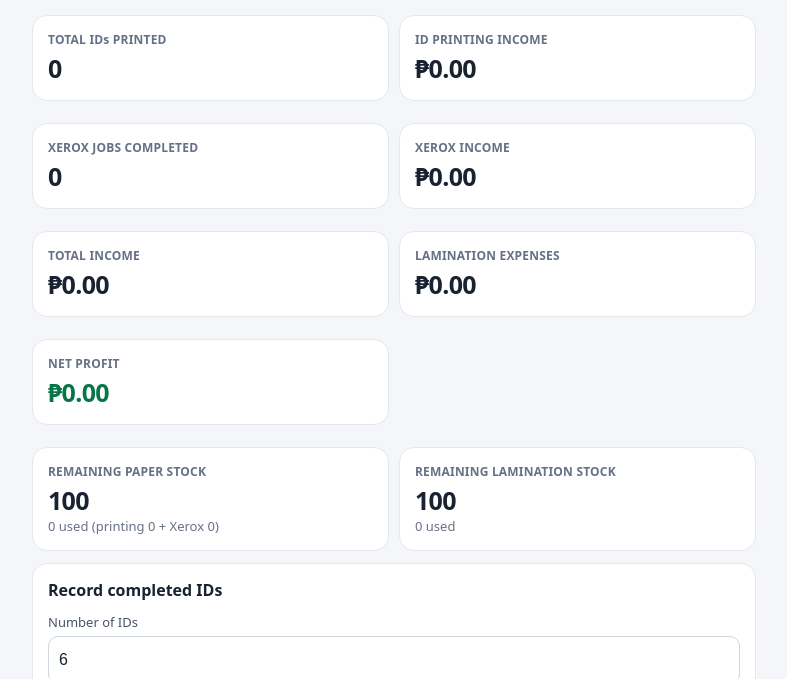
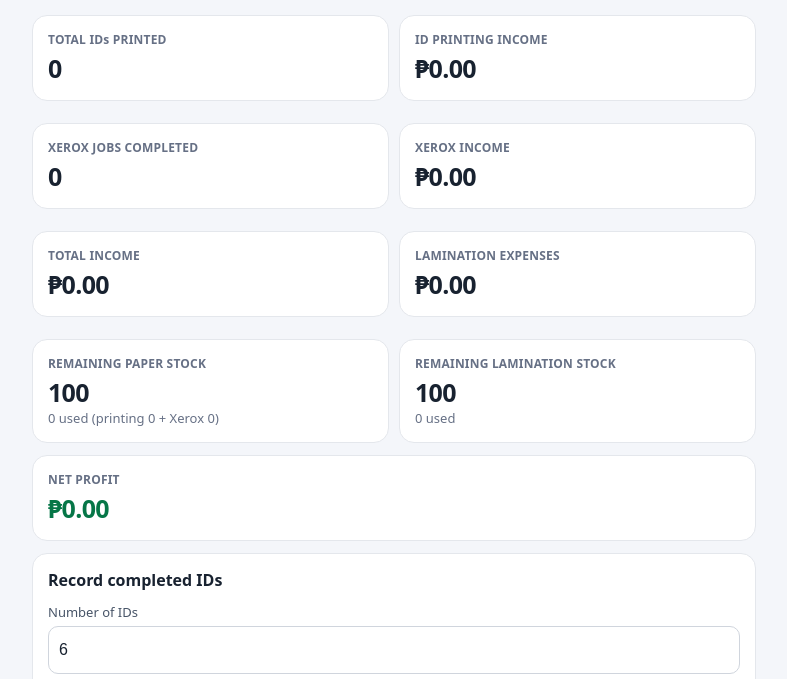
Before and after one commit to zain01-it/id-tracker, a plain HTML site: page index.html in a window 1280 px wide. Shown: the part 84-763 px from the top of the page, without its empty margins (246-1033 px from the left). Drawn offline with Linux system fonts and the light colour scheme.

Commit message:
Remove duplicate NET PROFIT section
Removed duplicate NET PROFIT section from the HTML.

```diff
--- a/index.html
+++ b/index.html
@@ -42,11 +42,10 @@ details summary{font-weight:700;cursor:pointer;padding:3px 0}details .row{margin
  <section class="card"><div class="label">XEROX INCOME</div><div class="value" id="xeroxIncome">₱0.00</div></section>
  <section class="card"><div class="label">TOTAL INCOME</div><div class="value" id="gross">₱0.00</div></section>
  <section class="card"><div class="label">LAMINATION EXPENSES</div><div class="value" id="expense">₱0.00</div></section>
- <section class="card-full"><div class="label">NET PROFIT</div><div class="value green" id="profit">₱0.00</div></section><br>
  <section class="card"><div class="label">REMAINING PAPER STOCK</div><div class="value" id="paperLeft">100</div><div class="muted" id="paperUsed">0 used</div></section>
  <section class="card"><div class="label">REMAINING LAMINATION STOCK</div><div class="value" id="lamLeft">100</div><div class="muted" id="lamUsed">0 used</div></section>
 </div>
-
+<section class="card-full"><div class="label">NET PROFIT</div><div class="value green" id="profit">₱0.00</div></section>
 <section class="card">
  <h2>Record completed IDs</h2>
  <div><label>Number of IDs</label><input id="qty" type="text" inputmode="none" value="6" readonly>
```
